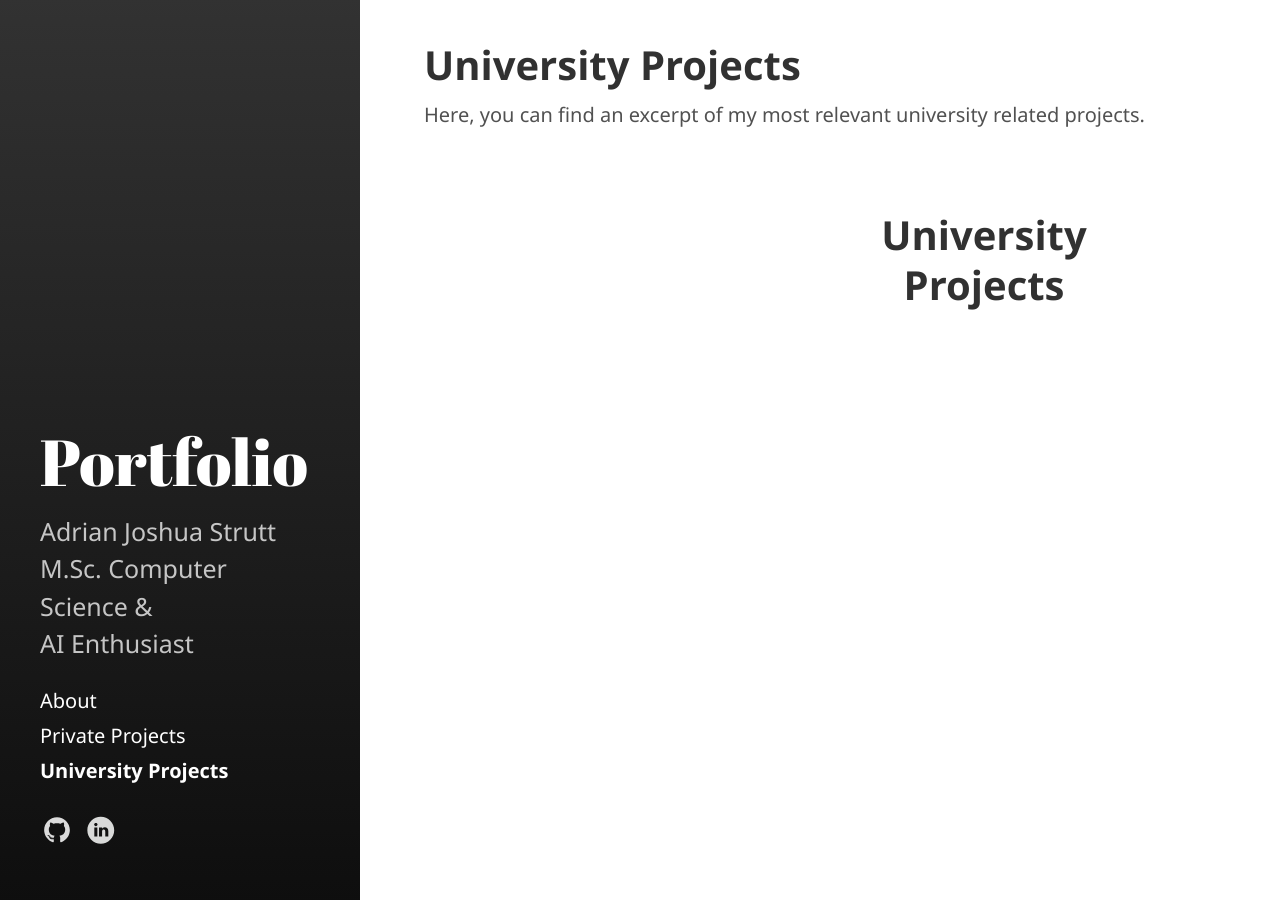
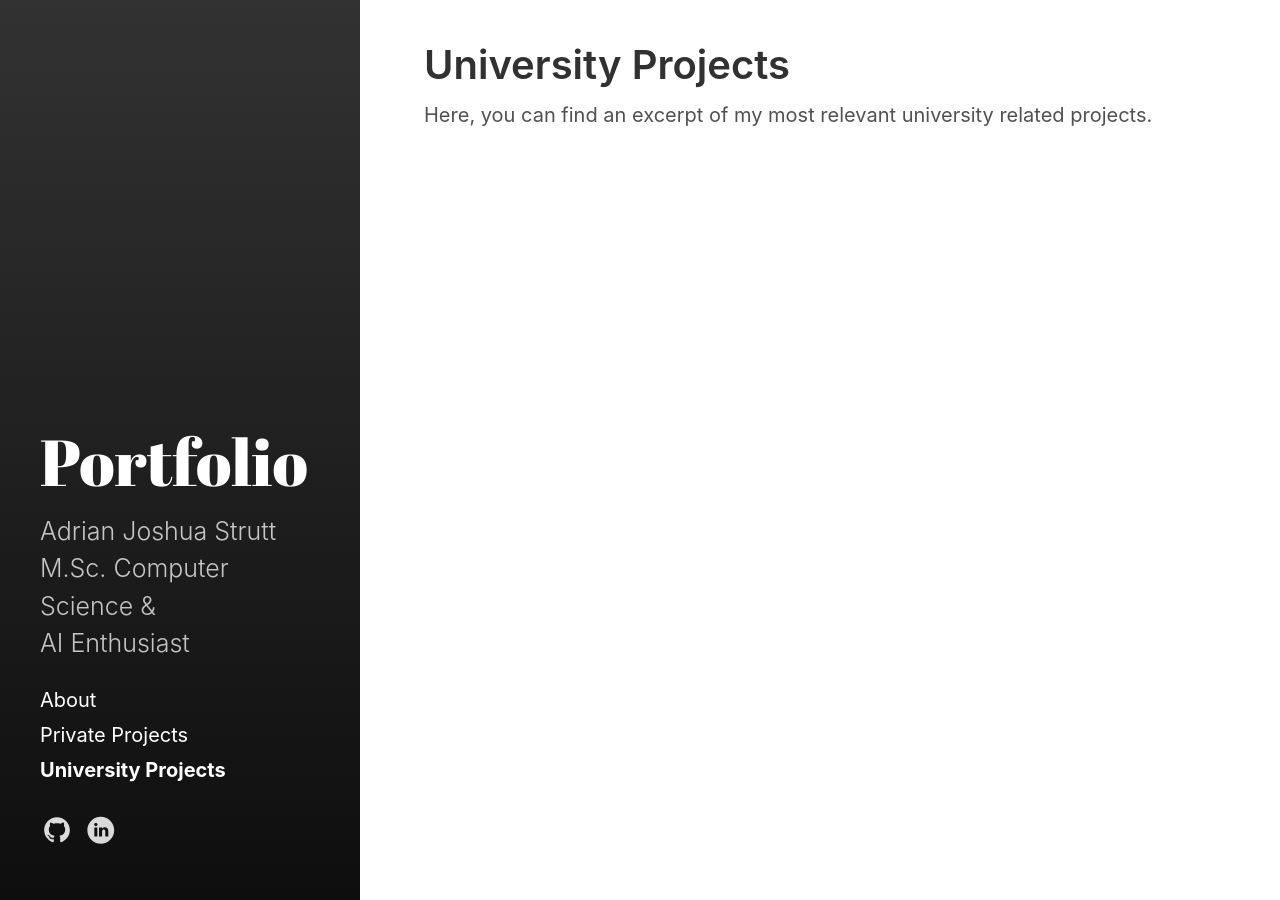
Before and after one commit to adrianjoshua-strutt/portfolio, a Jekyll site: the page built from category/uni-projects.md, in a window 1280 px wide and 900 px high. Built offline with Jekyll 4.4.1, drawn with Linux system fonts in a browser that asks for light colours.

Commit message:
category update

```diff
--- a/_layouts/category.html
+++ b/_layouts/category.html
@@ -8,7 +8,6 @@ layout: page
 
 <ul class="posts-list">
   <div class="container">
-    <h2 class="heading-text">{{page.title}}</h2>
     <ul class="image-gallery">
       {% assign category = page.category | default: page.title %}
       {% for post in site.categories[category] %}
@@ -24,17 +23,7 @@ layout: page
 </ul>
 
 
-<style>
-
-  * {
-    margin: 0;
-    padding: 0;
-    box-sizing: border-box;
-  }
-
-  body {
-    font-family: "Segoe UI", Tahoma, Geneva, Verdana, sans-serif;
-  }
+<style scoped>
 
   .container {
     padding: 40px 5%;
```
